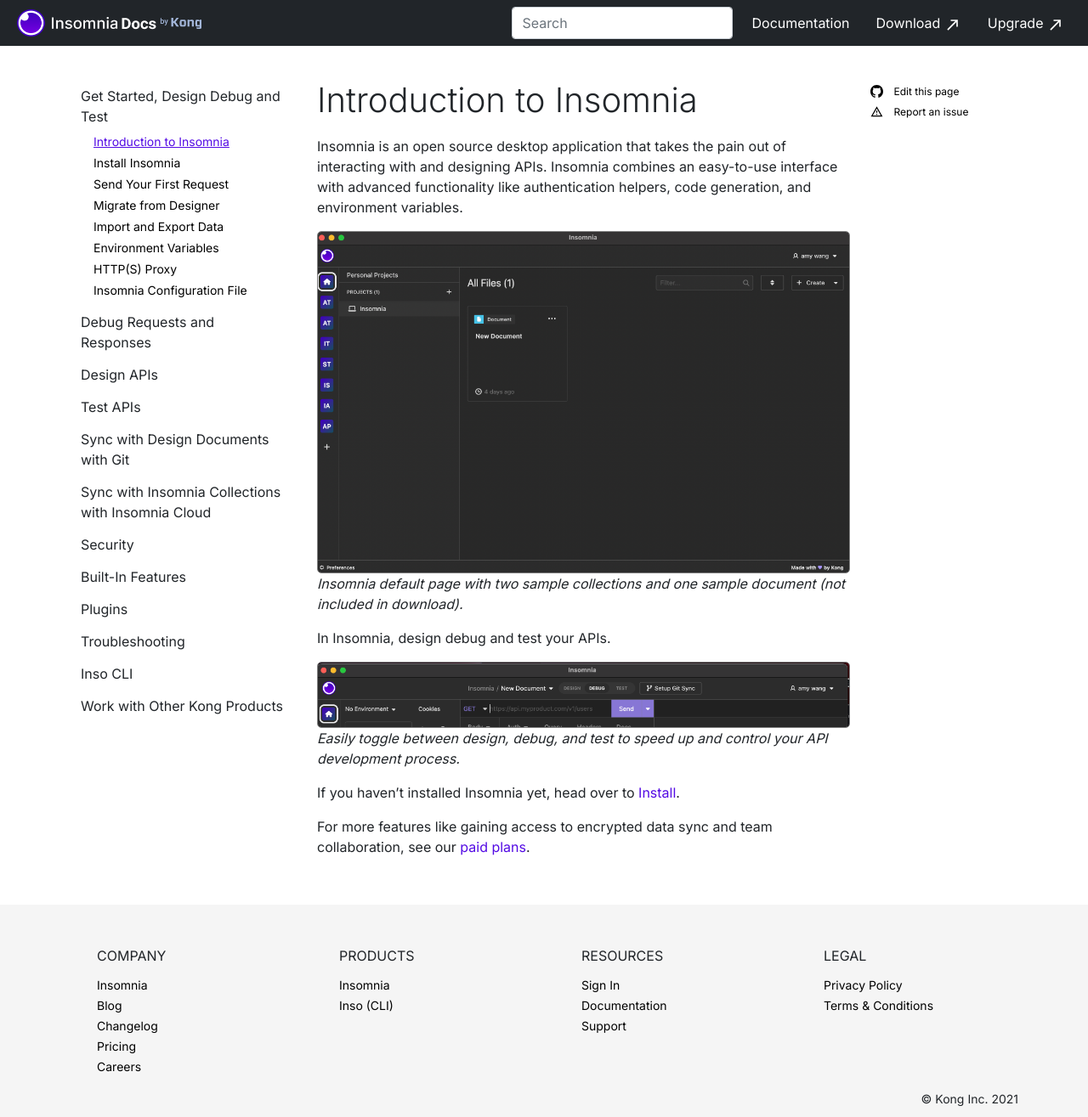
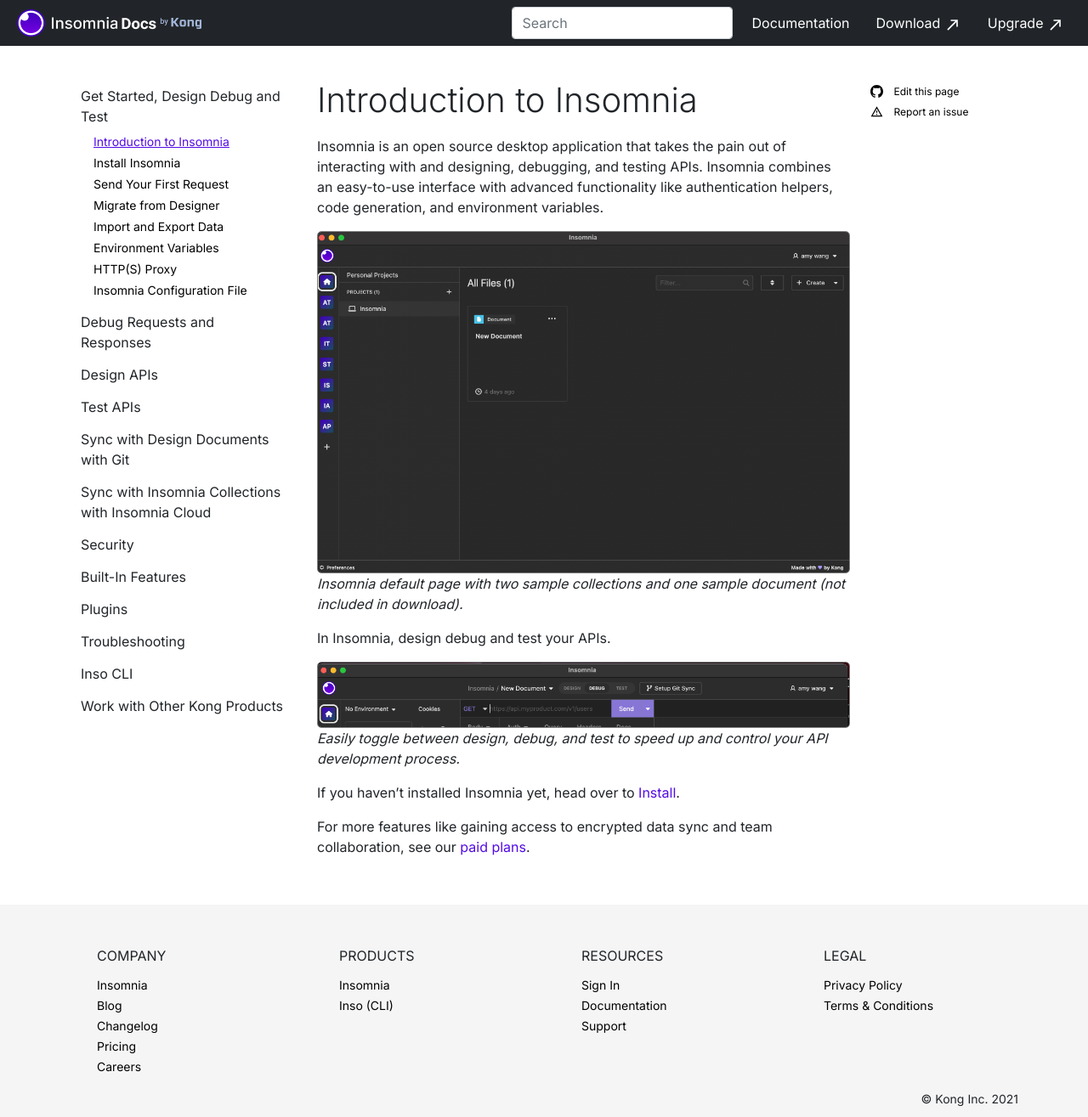
Before and after one commit to Kong/insomnia-docs, a Jekyll site: the page built from docs/insomnia/get-started.md, in a window 1280 px wide and 1315 px high. Shown: the whole window at 85% size. Built offline with Jekyll 4.4.1, drawn with Linux system fonts in a browser that asks for light colours; comment, search, counter and statistics services are not loaded.

Commit message:
Add more "Design Debug Test"

```diff
--- a/docs/insomnia/get-started.md
+++ b/docs/insomnia/get-started.md
@@ -5,7 +5,7 @@
 category-url: get-started
 ---
 
-Insomnia is an open source desktop application that takes the pain out of interacting with and designing APIs. Insomnia combines an easy-to-use interface with advanced functionality like authentication helpers, code generation, and environment variables.
+Insomnia is an open source desktop application that takes the pain out of interacting with and designing, debugging, and testing APIs. Insomnia combines an easy-to-use interface with advanced functionality like authentication helpers, code generation, and environment variables.
 
 ![Insomnia client homepage with two sample projects](/assets/images/entry-page.png)
 _Insomnia default page with two sample collections and one sample document (not included in download)._
```
